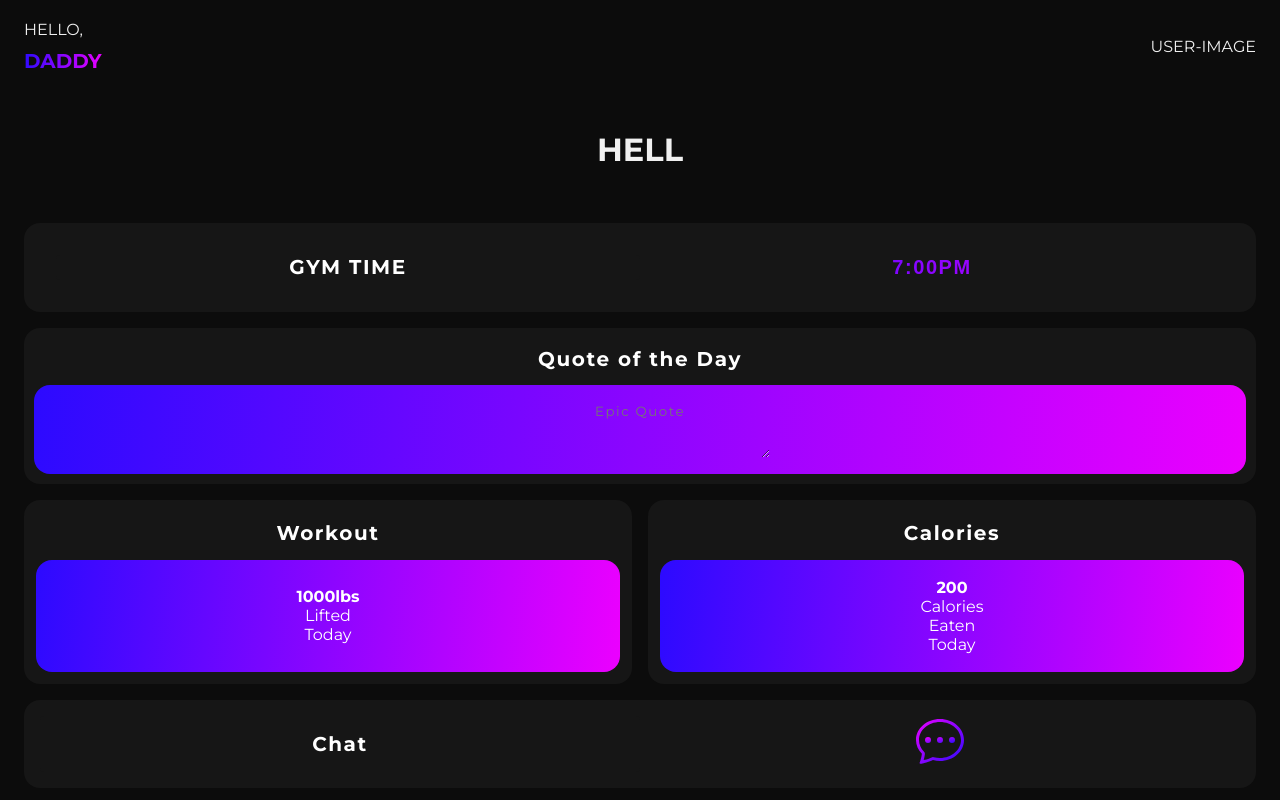
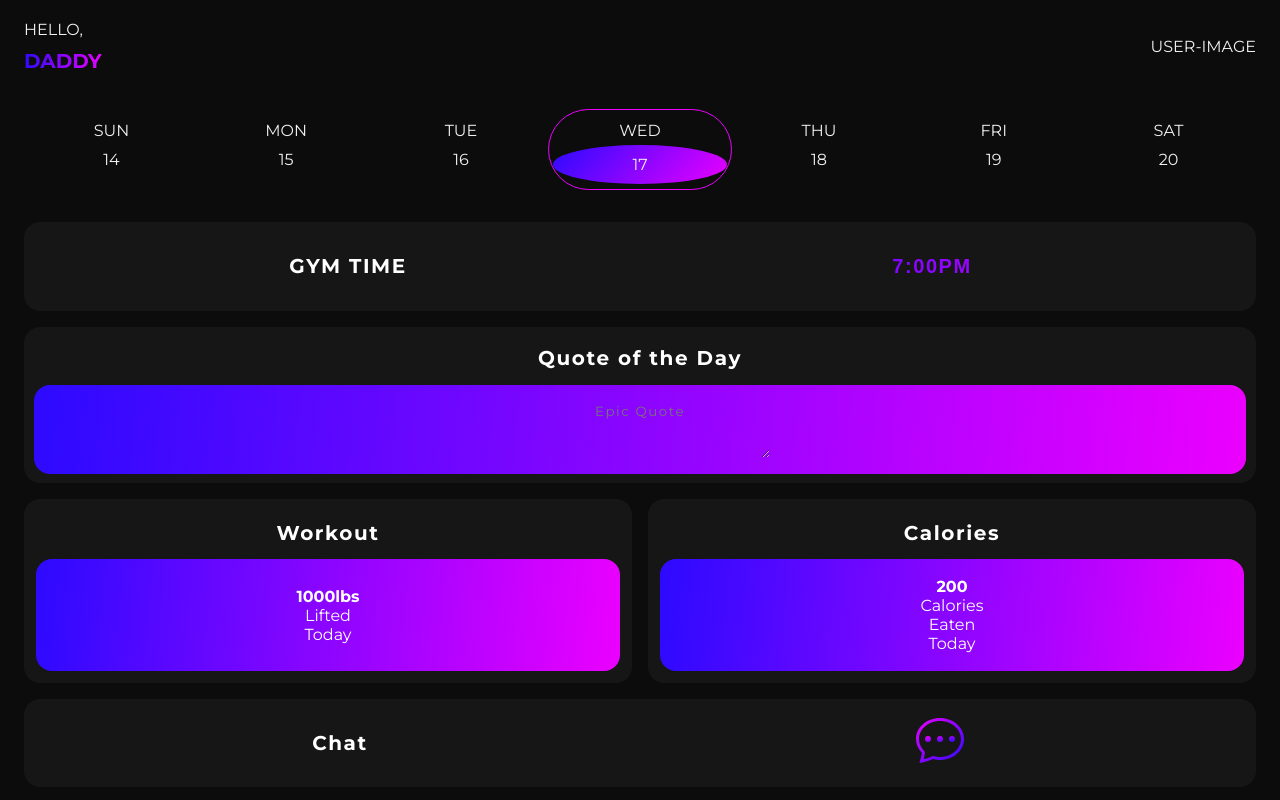
Before and after one commit to Sigword/Workout-App, a Next.js app: page / in a window 1280 px wide. Built offline with nearby package versions, Linux system fonts and the light colour scheme.

Commit message:
calendar component

```diff
--- a/components/Calendar.js
+++ b/components/Calendar.js
@@ -2,23 +2,33 @@ import styles from "../styles/Calendar.module.css";
 import { useState } from "react";
 
 const Calendar = () => {
-  const [date, setDate] = useState("");
-  const [day, setDay] = useState("");
-  const [currentDateStyles, setCurrentDateStyles] = useState("calendarDate");
-  const [currentDayStyles, setCurrentDayStyles] = useState("calendarDays");
+  const calendarCreator = () => {
+    const numberOfDays = [];
+    const d = new Date();
 
-  const days = [1, 2, 3, 4, 5, 6, 7];
+    const days = ["SUN", "MON", "TUE", "WED", "THU", "FRI", "SAT"];
 
-  const dateHandler = () => {
-    const d = new Date();
-    console.log(d.getDate());
-    console.log(d.getDay());
+    for (let i = 0; i < 7; i++) {
+      if (i === d.getDay()) {
+        numberOfDays.push(
+          <div className="calendarDaysSelected" key={i}>
+            <span>{days[i]}</span>
+            <div className="calendarDateSelected">{d.getDate()}</div>
+          </div>
+        );
+      } else {
+        numberOfDays.push(
+          <div className="calendarDays" key={i}>
+            <span>{days[i]}</span>
+            <div className="calendarDate">{d.getDate() - d.getDay() + i}</div>
+          </div>
+        );
+      }
+    }
+
+    return numberOfDays;
   };
 
-  return (
-    <div className={styles.calendarContainer}>
-      <h1>HELL</h1>
-    </div>
-  );
+  return <div className={styles.calendarContainer}>{calendarCreator()}</div>;
 };
 export default Calendar;
--- a/styles/globals.css
+++ b/styles/globals.css
@@ -35,11 +35,15 @@ a {
   flex-direction: column;
   justify-content: center;
   align-items: center;
-  padding: 0.5rem 0rem;
+  padding: 0.35rem 0.2rem;
   border-radius: 50px;
   flex: 1;
 
   border: 1px solid #eb00ff;
+}
+
+.calendarDaysSelected span {
+  padding: 5px 3px;
 }
 
 .calendarDate {
@@ -48,9 +52,9 @@ a {
 }
 
 .calendarDateSelected {
-  padding: 10px 12px;
-  gap: 10px;
-
+  width: 100%;
+  text-align: center;
+  padding: 10px 0px;
   background: linear-gradient(133.51deg, #2c0aff 0.66%, #eb00ff 100.66%);
   border-radius: 50%;
 }
```
